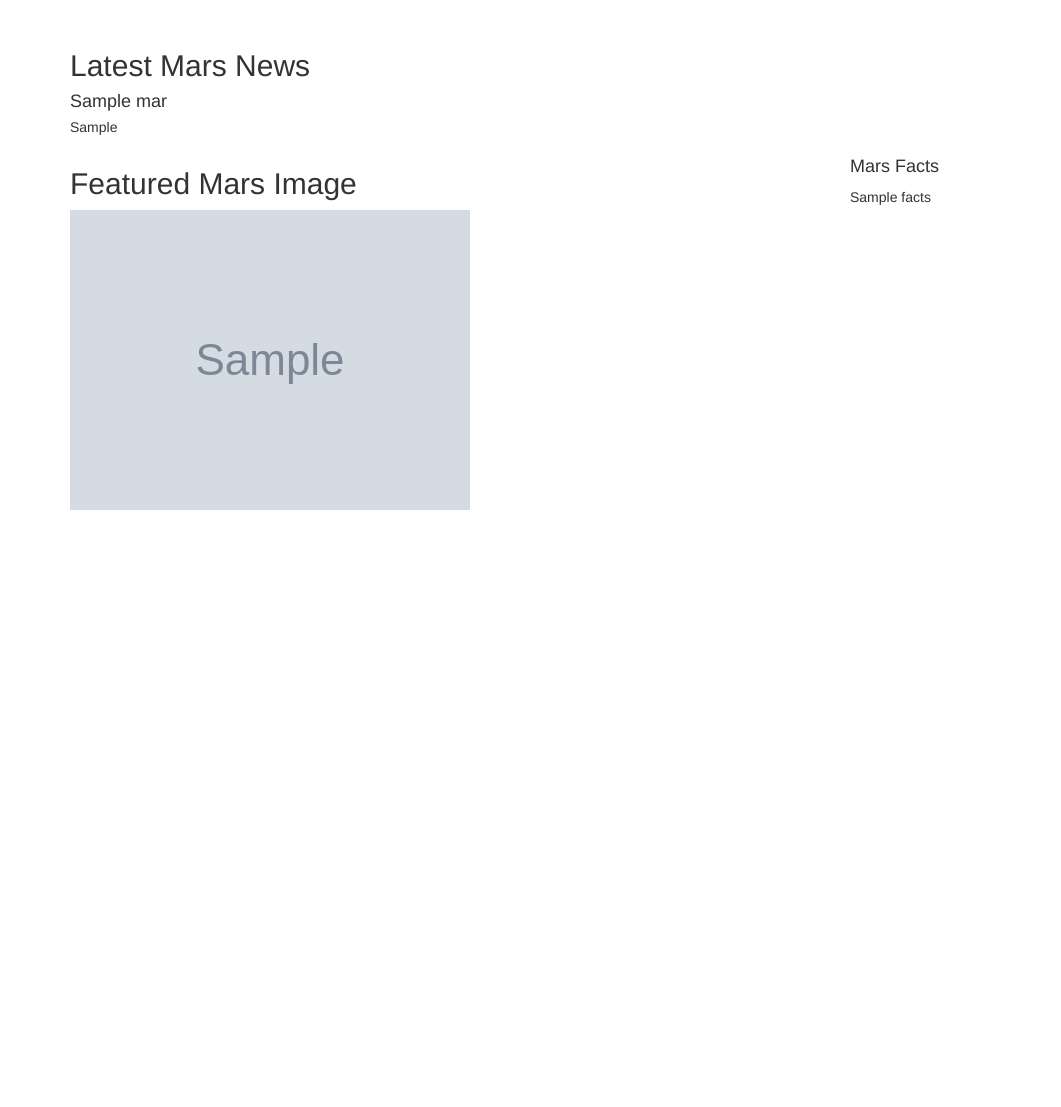
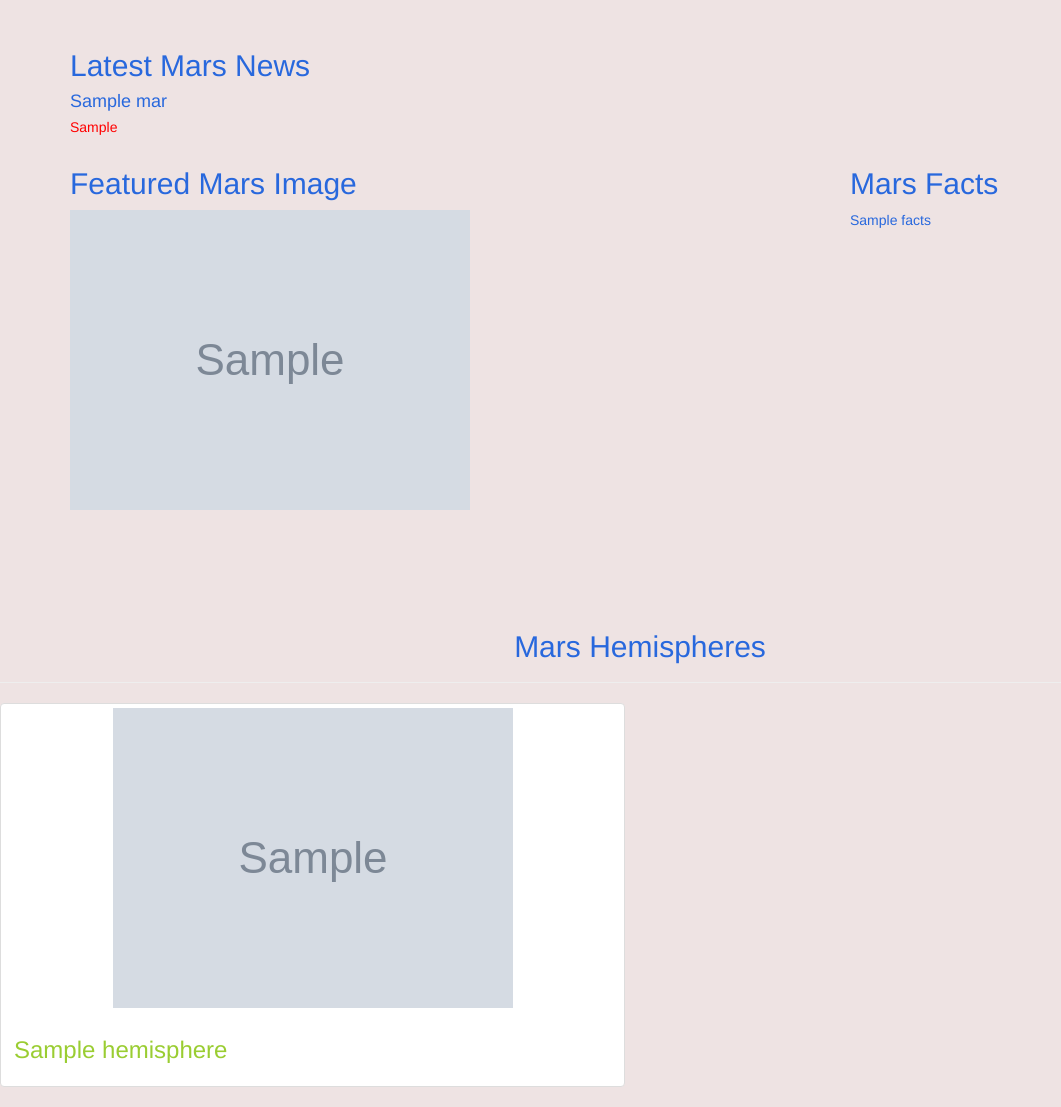
Before and after one commit to RGK73/Mission-to-Mars, a Flask app: page / in a window 1280 px wide. Shown: the part 257-1364 px from the top of the page, without its empty margins (0-1061 px from the left). Before the commit the page ends 767 px from the top, so only its background shows below. Run offline with Flask 2, Linux system fonts and the light colour scheme; grey boxes marked "Sample" are stand-in pictures; a database or web service that is not in the repository returns one stand-in record (values such as "Sample title"); some libraries are stand-ins or nearby versions.

Commit message:
Mission to Mars index.html

```diff
--- a/templates/index.html
+++ b/templates/index.html
@@ -6,6 +6,23 @@
         <meta name="viewport" content="width=device-width, initial-scale=1.0">
         <title>Mission to Mars</title>
         <link rel="stylesheet" href="https://maxcdn.bootstrapcdn.com/bootstrap/3.3.7/css/bootstrap.min.css">
+    <style>
+        body {background-color: rgb(238, 227, 227);}
+        h1   {color: blueviolet;}
+        p    {color: red;}
+        .btn {
+            width: 60%;
+        }
+        h3   {color: yellowgreen}
+        a    {color: limegreen}
+        div  {
+            color: rgb(40, 104, 221);
+        }
+        .jumbotron {
+            background-image: url(https://astrogeology.usgs.gov/cache/images/f5e372a36edfa389625da6d0cc25d905_cerberus_enhanced.tif_full.jpg);
+        }
+
+    </style>
     </head>
     <body>
         <div class="container">
@@ -13,7 +30,7 @@
             <div class="jumbotron text-center">
                 <h1>Mission to Mars</h1>
                 <!-- Add a button to activate scraping script -->
-                <p><a class="btn btn-primary btn-lg" href="/scrape" role="button">Scrape New Data</a></p>
+                <p><a class="btn btn-primary btn-lg active" href="/scrape" role="button">Scrape New Data</a></p>
             </div>
             <!-- Add section for Mars News -->
             <div class="row" id="mars-news">
@@ -38,11 +55,28 @@
                 <div class="col-md-4">
                     <!-- Mars Facts -->
                     <div class="row" id="mars-facts"></div>
-                        <h4>Mars Facts</h4>
+                        <h2>Mars Facts</h2>
                         {{ mars.facts | safe }}
                     </div>
                 </div>
             </div>
         </div>
+        <!-- Mars Hemispheres -->
+        <div class="row" id="mars-hemispheres" style="margin-top:80px;">
+            <div class="page-header">
+                <h2 class="text-center">Mars Hemispheres</h2>
+            </div>
+            {% for hemisphere in mars.hemispheres %}
+            <div class="col-md-6">
+                <div class="thumbnail">
+                <!-- if images is False/None/non-existent, then default to error message -->
+                    <img src="{{hemisphere.img_url | default('static/images/error.png', true)}}" alt="...">
+                        <div class="caption">
+                            <h3>{{hemisphere.title}}</h3>
+                        </div>
+                </div>
+            </div>
+            {% endfor %}
+        </div>
     </body>
 </html>
```
